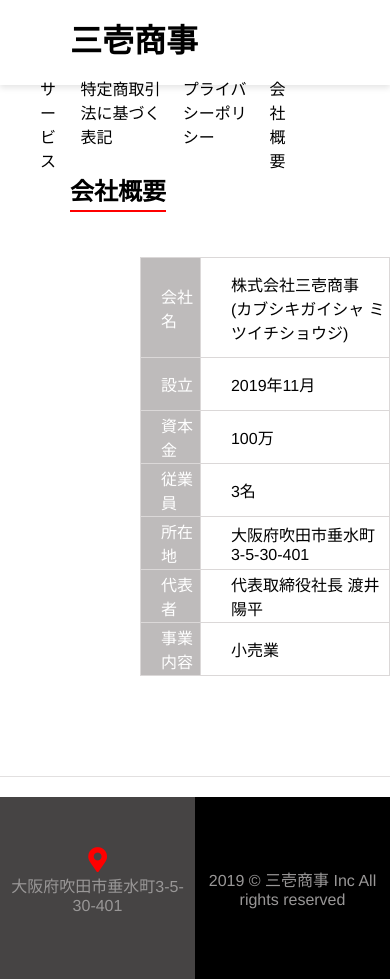
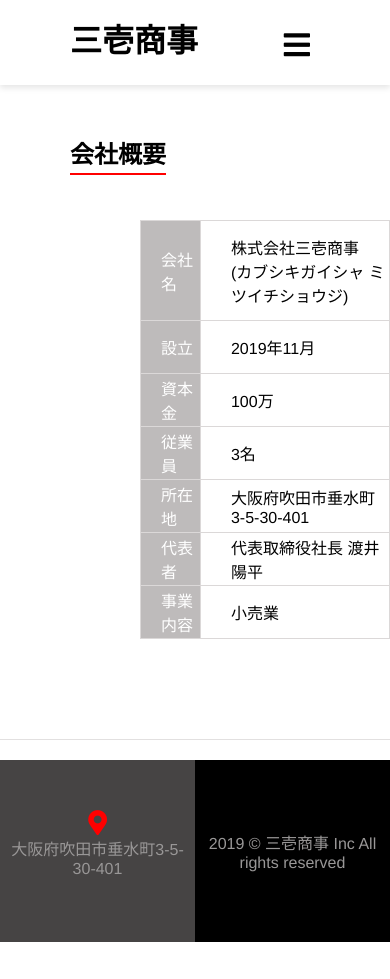
Before and after one commit to tatimi/Sample, a plain HTML site: page index.html in a window 390 px wide. After the commit the page ends 942 px from the top, so only its background shows below. Drawn offline with Linux system fonts and the light colour scheme.

Commit message:
menuアイコン追加

```diff
--- a/css/style.css
+++ b/css/style.css
@@ -2,6 +2,7 @@
   font-family: 'Montserrat', Helvetica, sans-serif;
   margin:0;
 }
+
 header{
   height:70px;
   width:100%;
@@ -32,6 +33,18 @@ ul{
 header a{
   text-decoration:none;
   color:black;
+}
+.fas.menu-icon{
+  font-size:30px;
+  display:none;
+}
+@media screen and (max-width: 880px){
+  .menu{
+    display:none;
+  }
+  .fas.menu-icon{
+    display:block;
+  }
 }
 .kaisya{
   margin-top: 50px;
--- a/index.html
+++ b/index.html
@@ -15,10 +15,11 @@
    </div>
    <div class="header-right">
     <ul>
-      <a href="#"><li>サービス</li></a>
-      <a href="file:///Users/sakaeshouta/Desktop/practice/companyhyouki.html#"><li>特定商取引法に基づく表記</li></a>
-      <a href="file:///Users/sakaeshouta/Desktop/practice/company2.html"><li>プライバシーポリシー</li></a>
-      <a href="#"><li>会社概要</li></a>
+      <a href="#" class="menu"><li>サービス</li></a>
+      <a href="file:///Users/sakaeshouta/Desktop/practice/companyhyouki.html#" class="menu"><li>特定商取引法に基づく表記</li></a>
+      <a href="file:///Users/sakaeshouta/Desktop/practice/company2.html" class="menu"><li>プライバシーポリシー</li></a>
+      <a href="#" class="menu"><li>会社概要</li></a>
+      <a href="#"><i class="fas fa-bars menu-icon"></i></a>
     </ul>
    </div>
  </header>
```
